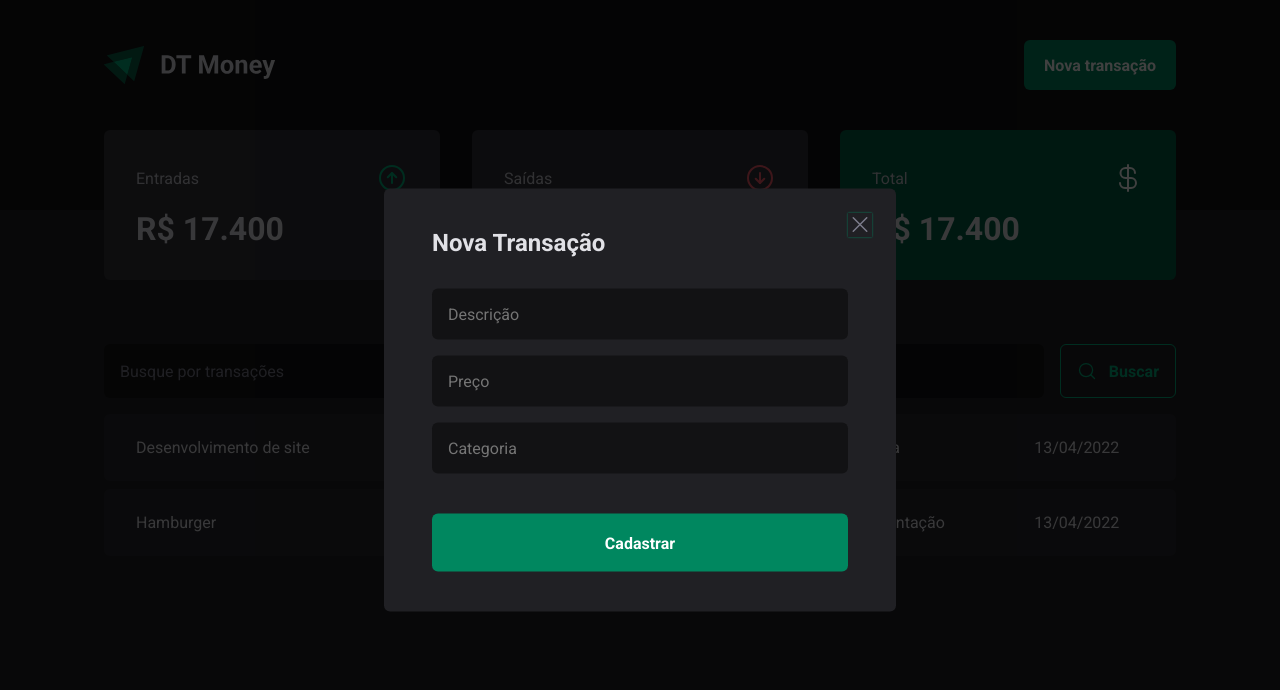
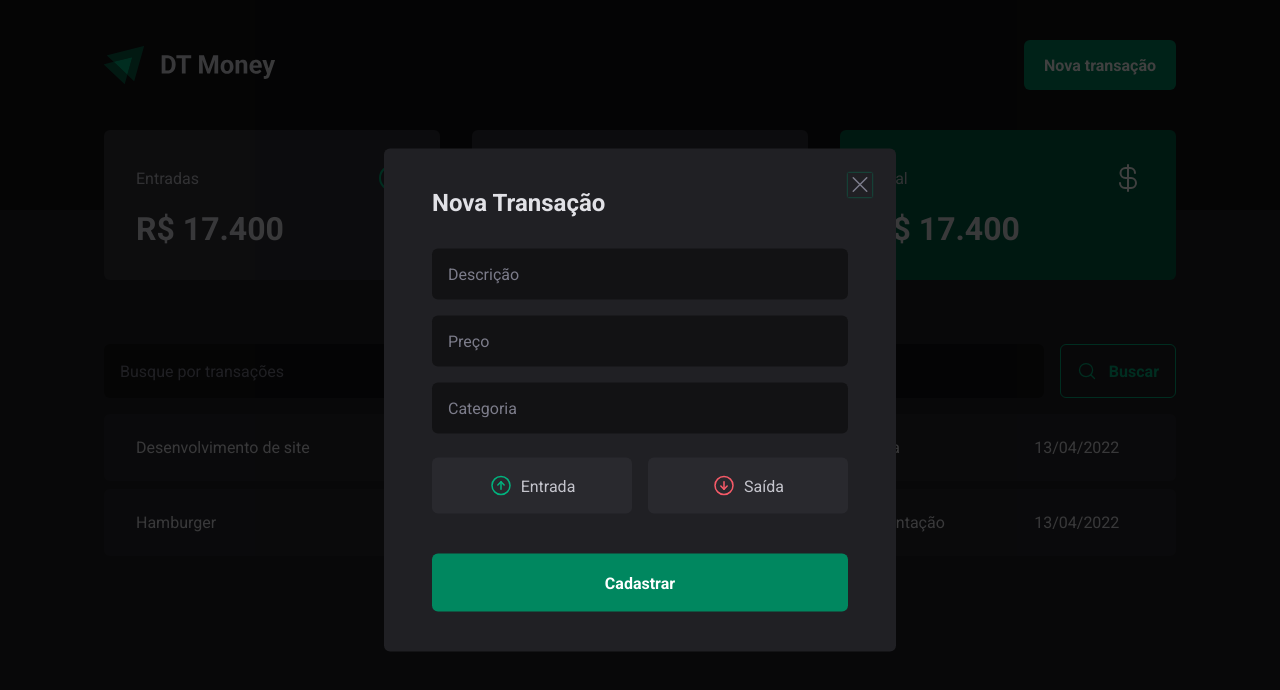
Before and after one commit to ageumenezesDev19/03-dt-money, a React (Vite) app: page / in a window 1280 px wide. Both pictures are taken after a click on the button "Nova transação". Shown: the top 690 px of the page. Built offline with nearby package versions, Linux system fonts and the light colour scheme.

Commit message:
Add and style the income and outcome buttons

```diff
--- a/src/components/NewTransactionModal/index.tsx
+++ b/src/components/NewTransactionModal/index.tsx
@@ -1,29 +1,33 @@
-import * as Dialog from '@radix-ui/react-dialog'
-import { CloseButton, Content, Overlay } from './styles'
-import { X } from 'phosphor-react'
+import * as Dialog from '@radix-ui/react-dialog';
+import { CloseButton, Content, Overlay, TransactionType, TransactionTypeButton } from './styles';
+import { ArrowCircleDown, ArrowCircleUp, X } from 'phosphor-react';
 
 export function NewTransactionModal() {
   return (
     <Dialog.Portal>
       <Overlay />
-
       <Content>
         <Dialog.Title>Nova Transação</Dialog.Title>
-
         <CloseButton>
           <X size={24} />
         </CloseButton>
-
         <form action="">
-              <input type="text" placeholder='Descrição' required/>
-              <input type="number" placeholder='Preço' required/>
-              <input type="text" placeholder='Categoria' required/>
-
-              <button type="submit">
-                Cadastrar
-              </button>
+          <input type="text" placeholder="Descrição" required />
+          <input type="number" placeholder="Preço" required />
+          <input type="text" placeholder="Categoria" required />
+          <TransactionType>
+            <TransactionTypeButton variant="income">
+              <ArrowCircleUp size={24} />
+              Entrada
+            </TransactionTypeButton>
+            <TransactionTypeButton variant="outcome">
+              <ArrowCircleDown size={24} />
+              Saída
+            </TransactionTypeButton>
+          </TransactionType>
+          <button type="submit">Cadastrar</button>
         </form>
       </Content>
     </Dialog.Portal>
-  )
+  );
 }
--- a/src/components/NewTransactionModal/styles.ts
+++ b/src/components/NewTransactionModal/styles.ts
@@ -1,5 +1,5 @@
-import * as Dialog from '@radix-ui/react-dialog'
-import styled from "styled-components";
+import * as Dialog from '@radix-ui/react-dialog';
+import styled from 'styled-components';
 
 export const Overlay = styled(Dialog.Overlay)`
   position: fixed;
@@ -7,39 +7,33 @@
   height: 100vh;
   inset: 0;
   background: rgba(0, 0, 0, 0.75);
-`
+`;
 
 export const Content = styled(Dialog.Content)`
   min-width: 32rem;
   border-radius: 6px;
   padding: 2.5rem 3rem;
   background: ${props => props.theme['gray-800']};
-
   position: fixed;
   top: 50%;
   left: 50%;
   transform: translate(-50%, -50%);
-
   form {
     margin-top: 2rem;
-
     display: flex;
     flex-direction: column;
     gap: 1rem;
-
     input {
       border-radius: 6px;
       border: 0;
       background: ${props => props.theme['gray-900']};
       color: ${props => props.theme['gray-300']};
       padding: 1rem;
-
       &::placeholder {
-        color: ${props => props.theme['gray-500']}a
+        color: ${props => props.theme['gray-500']};
       }
     }
-
-    button[type="submit"] {
+    button[type='submit'] {
       height: 58px;
       border: 0;
       background: ${props => props.theme['green-500']};
@@ -49,14 +43,13 @@
       border-radius: 6px;
       margin-top: 1.5rem;
       cursor: pointer;
-
       &:hover {
         background: ${props => props.theme['green-700']};
         transition: background-color 0.2s;
       }
     }
   }
-`
+`;
 
 export const CloseButton = styled(Dialog.Close)`
   position: absolute;
@@ -67,4 +60,32 @@
   line-height: 0;
   cursor: pointer;
   color: ${props => props.theme['gray-500']};
-`
+`;
+
+export const TransactionType = styled.div`
+  display: grid;
+  grid-template-columns: repeat(2, 1fr);
+  gap: 1rem;
+  margin-top: 0.5rem;
+`;
+
+interface TransactionTypeButtonProps {
+  variant: 'income' | 'outcome';
+}
+
+export const TransactionTypeButton = styled.button<TransactionTypeButtonProps>`
+  background: ${props => props.theme['gray-700']};
+  padding: 1rem;
+  display: flex;
+  align-items: center;
+  justify-content: center;
+  gap: 0.5rem;
+  border-radius: 6px;
+  cursor: pointer;
+  border: 0;
+  color: ${props => props.theme['gray-300']};
+
+  svg {
+    color: ${props => (props.variant === 'income' ? props.theme['green-300'] : props.theme['red-300'])};
+  }
+`;
```
Lines whose indentation alone changed are shown as unchanged.
